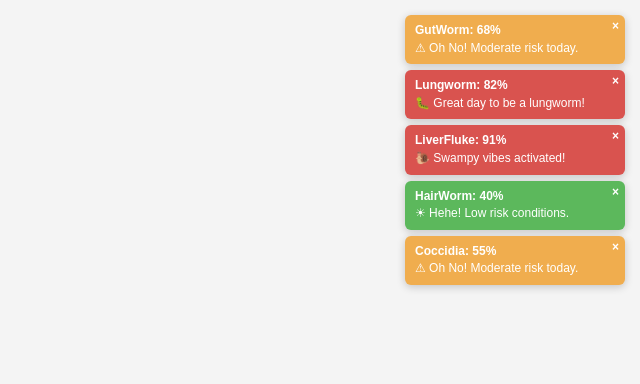
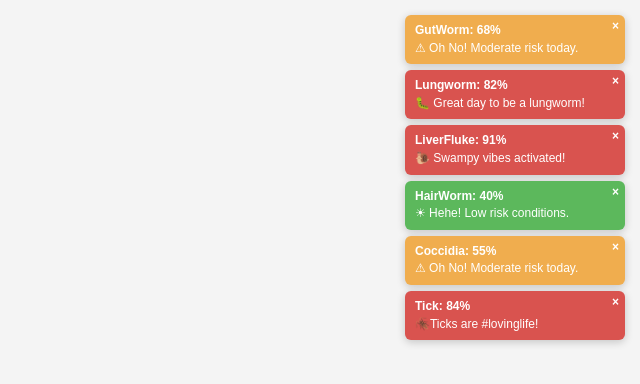
Before and after one commit to Pelwis01/Elanco_Project, a PHP site: page /parasite_popup.php in a window 1280 px wide. Shown: the top 384 px of the page, without its empty margins (640-1280 px from the left). Run offline with PHP 8.4, Linux system fonts and the light colour scheme.

Commit message:
Add tick case to popup message handling

```diff
--- a/parasite_popup.php
+++ b/parasite_popup.php
@@ -5,7 +5,8 @@ $results = [
     "lungworm" => 82,
     "liverFluke" => 91,
     "hairWorm" => 40,
-    "coccidia" => 55
+    "coccidia" => 55,
+    "tick" => 84
 ];
 
 function getPopupData($parasite, $risk) {
@@ -30,6 +31,9 @@ function getPopupData($parasite, $risk) {
                 break;
             case "coccidia":
                 $message = "🦠 Multiplying rapidly!";
+                break;
+            case "tick":
+                $message = "🪳Ticks are #lovinglife!";
                 break;
         }
     } elseif ($risk >= 50) {
```
